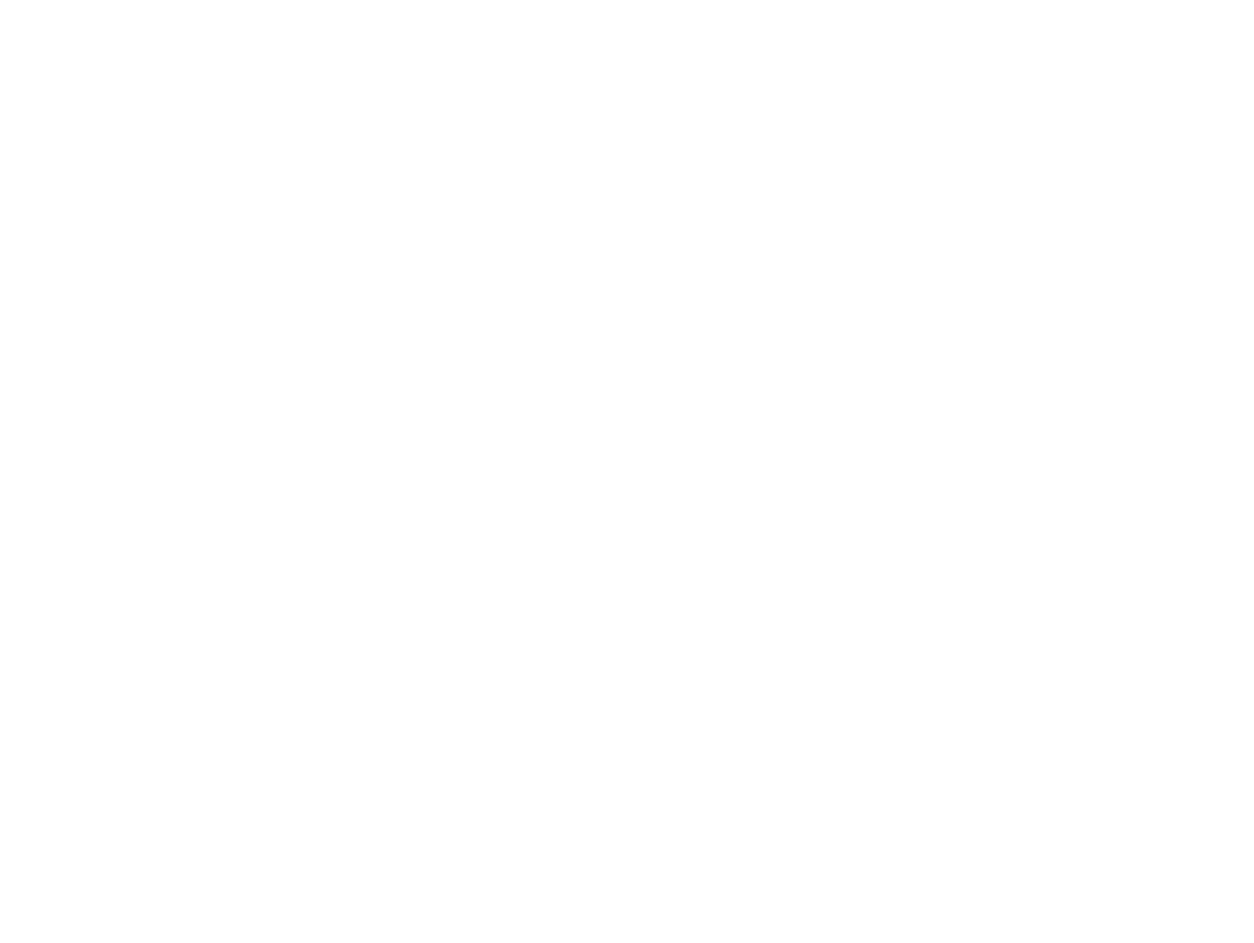
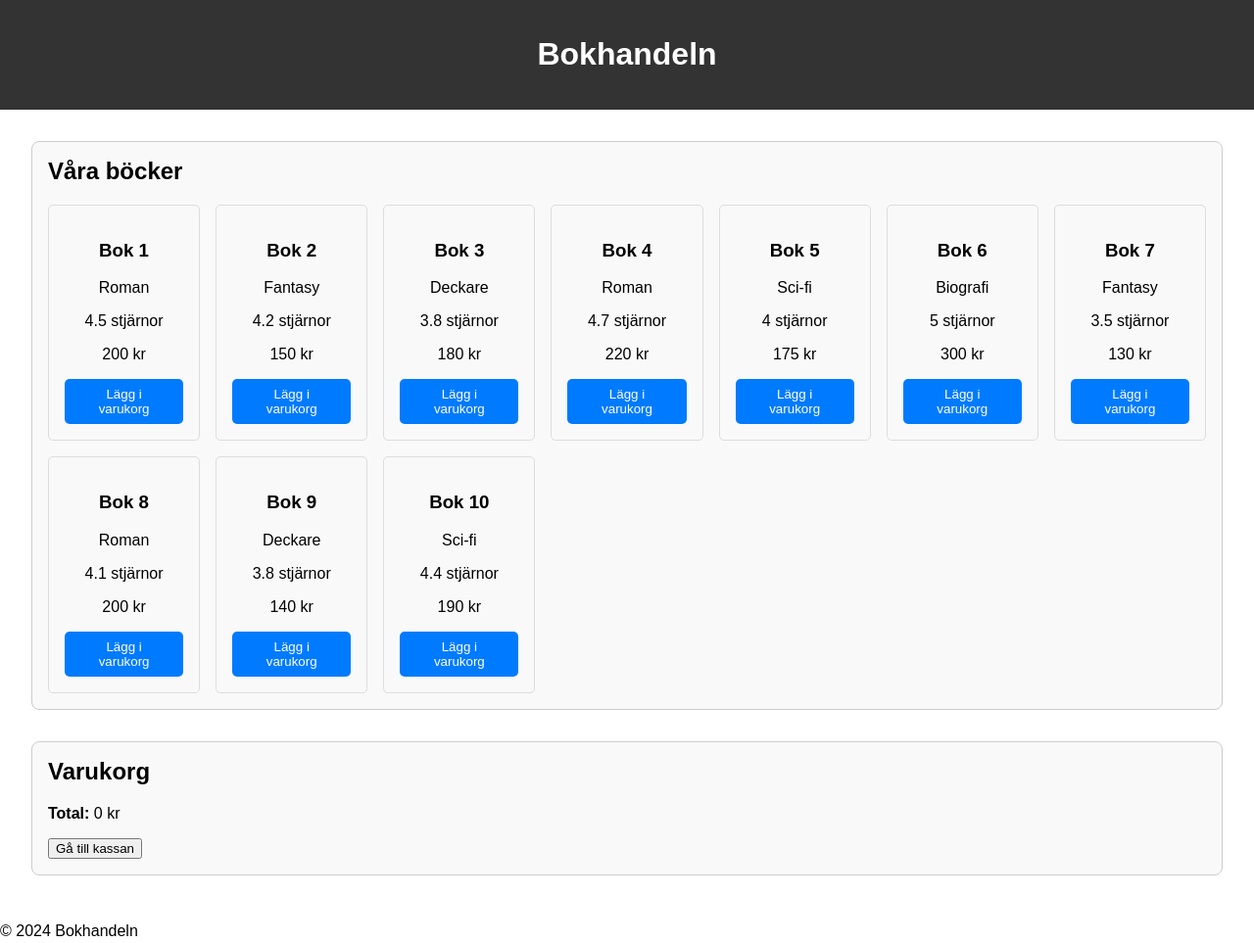
Before and after one commit to Medieinstitutet/webshop-Books-for-nuts, a plain HTML site: page index.html in a window 1280 px wide. Shown: the whole page at 98% size. Before the commit the page ends 800 px from the top, so only its background shows below. Drawn offline with Linux system fonts and the light colour scheme.

Commit message:
Sidans grund

```diff
--- /dev/null
+++ b/css.scss
@@ -0,0 +1,65 @@
+body {
+    font-family: Arial, sans-serif;
+    margin: 0;
+    padding: 0;
+    box-sizing: border-box;
+}
+
+.header {
+    background: #333;
+    color: #fff;
+    text-align: center;
+    padding: 1rem;
+}
+
+.shop {
+    display: flex;
+    flex-wrap: wrap;
+    justify-content: space-between;
+    padding: 1rem;
+
+    .book-list,
+    .cart {
+        flex: 1 1 45%;
+        margin: 1rem;
+        padding: 1rem;
+        border: 1px solid #ccc;
+        border-radius: 8px;
+        background-color: #f9f9f9;
+
+        h2 {
+            margin-top: 0;
+        }
+    }
+
+    .books {
+        display: grid;
+        grid-template-columns: repeat(auto-fit, minmax(150px, 1fr));
+        gap: 1rem;
+
+        .book-item {
+            border: 1px solid #ddd;
+            padding: 1rem;
+            border-radius: 5px;
+            text-align: center;
+
+            img {
+                max-width: 100px;
+                margin-bottom: 0.5rem;
+            }
+
+            button {
+                background: #007BFF;
+                color: white;
+                border: none;
+                padding: 0.5rem 1rem;
+                border-radius: 5px;
+                cursor: pointer;
+
+                &:hover {
+                    background: #0056b3;
+                }
+            }
+        }
+    }
+}
--- a/index.html
+++ b/index.html
@@ -3,9 +3,34 @@
 <head>
     <meta charset="UTF-8">
     <meta name="viewport" content="width=device-width, initial-scale=1.0">
-    <title>Document</title>
+    <title>Bokhandel</title>
+    <link rel="stylesheet" href="css.css">
 </head>
 <body>
 
+    <header class="header">
+        <h1>Bokhandeln</h1>
+    </header>
+    <main class="shop">
+        <section class="book-list">
+            <h2>Våra böcker</h2>
+            <div id="books-container" class="books">
+                <!-- Böcker laddas dynamiskt med JS -->
+            </div>
+        </section>
+        <section class="cart">
+            <h2>Varukorg</h2>
+            <div id="cart-items"></div>
+            <p id="discount-info" class="discount-info"></p>
+            <p id="shipping-info" class="shipping-info"></p>
+            <p class="total"><strong>Total:</strong> <span id="total-price">0</span> kr</p>
+            <button id="checkout-btn">Gå till kassan</button>
+        </section>
+    </main>
+    <footer>
+        <p>&copy; 2024 Bokhandeln</p>
+    </footer>
+    <script src="script.js"></script>
+
 </body>
 </html>
--- a/script.js
+++ b/script.js
@@ -0,0 +1,96 @@
+document.addEventListener("DOMContentLoaded", () => {
+    const books = [
+        { id: 1, name: "Bok 1", price: 200, rating: 4.5, category: "Roman" },
+        { id: 2, name: "Bok 2", price: 150, rating: 4.2, category: "Fantasy" },
+        { id: 3, name: "Bok 3", price: 180, rating: 3.8, category: "Deckare" },
+        { id: 4, name: "Bok 4", price: 220, rating: 4.7, category: "Roman" },
+        { id: 5, name: "Bok 5", price: 175, rating: 4.0, category: "Sci-fi" },
+        { id: 6, name: "Bok 6", price: 300, rating: 5.0, category: "Biografi" },
+        { id: 7, name: "Bok 7", price: 130, rating: 3.5, category: "Fantasy" },
+        { id: 8, name: "Bok 8", price: 200, rating: 4.1, category: "Roman" },
+        { id: 9, name: "Bok 9", price: 140, rating: 3.8, category: "Deckare" },
+        { id: 10, name: "Bok 10", price: 190, rating: 4.4, category: "Sci-fi" },
+    ];
+
+    const cart = [];
+    let cartTotal = 0;
+    let isWeekendSurcharge = false;
+
+    const booksContainer = document.getElementById("books-container");
+    const cartItemsContainer = document.getElementById("cart-items");
+    const totalPriceEl = document.getElementById("total-price");
+    const discountInfoEl = document.getElementById("discount-info");
+    const shippingInfoEl = document.getElementById("shipping-info");
+
+    const renderBooks = () => {
+        booksContainer.innerHTML = "";
+        books.forEach((book) => {
+            const bookEl = document.createElement("div");
+            bookEl.className = "book-item";
+            bookEl.innerHTML = `
+                <h3>${book.name}</h3>
+                <p>${book.category}</p>
+                <p>${book.rating} stjärnor</p>
+                <p>${book.price} kr</p>
+                <button data-id="${book.id}">Lägg i varukorg</button>
+            `;
+            booksContainer.appendChild(bookEl);
+        });
+    };
+
+    const updateCart = () => {
+        cartItemsContainer.innerHTML = "";
+        cartTotal = 0;
+
+        cart.forEach((item) => {
+            const { name, price, quantity } = item;
+            const totalItemPrice = price * quantity;
+            cartTotal += totalItemPrice;
+
+            const cartItemEl = document.createElement("p");
+            cartItemEl.textContent = `${name} x${quantity} - ${totalItemPrice} kr`;
+            cartItemsContainer.appendChild(cartItemEl);
+        });
+
+        // Handle discounts, surcharges, and shipping
+        const now = new Date();
+        const isMondayMorning = now.getDay() === 1 && now.getHours() < 10;
+        isWeekendSurcharge =
+            now.getDay() === 5 && now.getHours() >= 15 ||
+            now.getDay() === 6 ||
+            now.getDay() === 0;
+
+        if (isMondayMorning) {
+            const discount = cartTotal * 0.1;
+            discountInfoEl.textContent = `Måndagsrabatt: 10% (-${discount.toFixed(2)} kr)`;
+            cartTotal -= discount;
+        } else {
+            discountInfoEl.textContent = "";
+        }
+
+        // Add shipping cost
+        const shipping = cartTotal > 800 ? 0 : 25 + 0.1 * cartTotal;
+        shippingInfoEl.textContent = shipping === 0 ? "Frakt: Gratis" : `Frakt: ${shipping.toFixed(2)} kr`;
+        cartTotal += shipping;
+
+        totalPriceEl.textContent = cartTotal.toFixed(2);
+    };
+
+    booksContainer.addEventListener("click", (e) => {
+        if (e.target.tagName === "BUTTON") {
+            const id = parseInt(e.target.dataset.id);
+            const book = books.find((b) => b.id === id);
+
+            const existingItem = cart.find((item) => item.id === id);
+            if (existingItem) {
+                existingItem.quantity++;
+            } else {
+                cart.push({ ...book, quantity: 1 });
+            }
+
+            updateCart();
+        }
+    });
+
+    renderBooks();
+});
```
Also changed, not shown: css.css (added).
